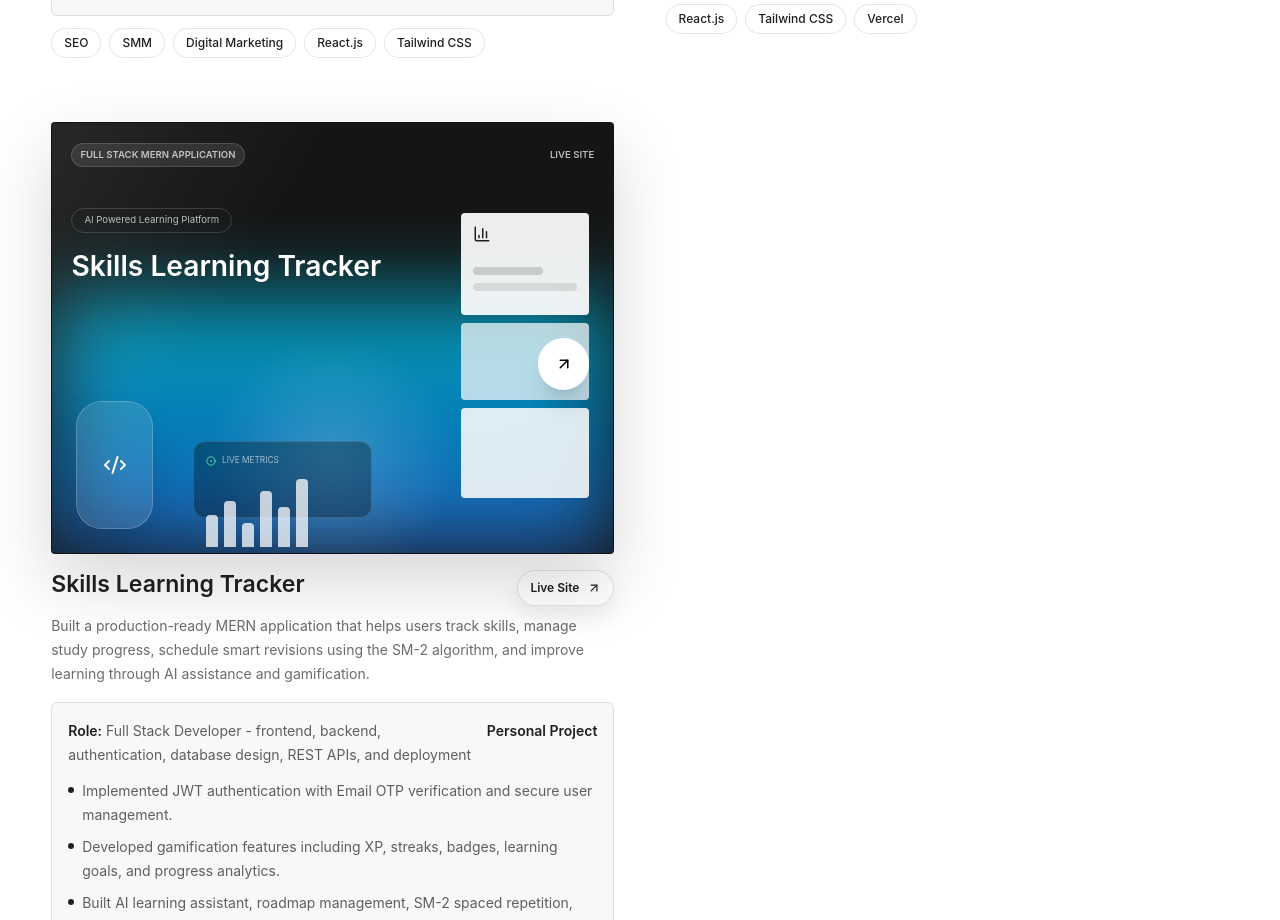
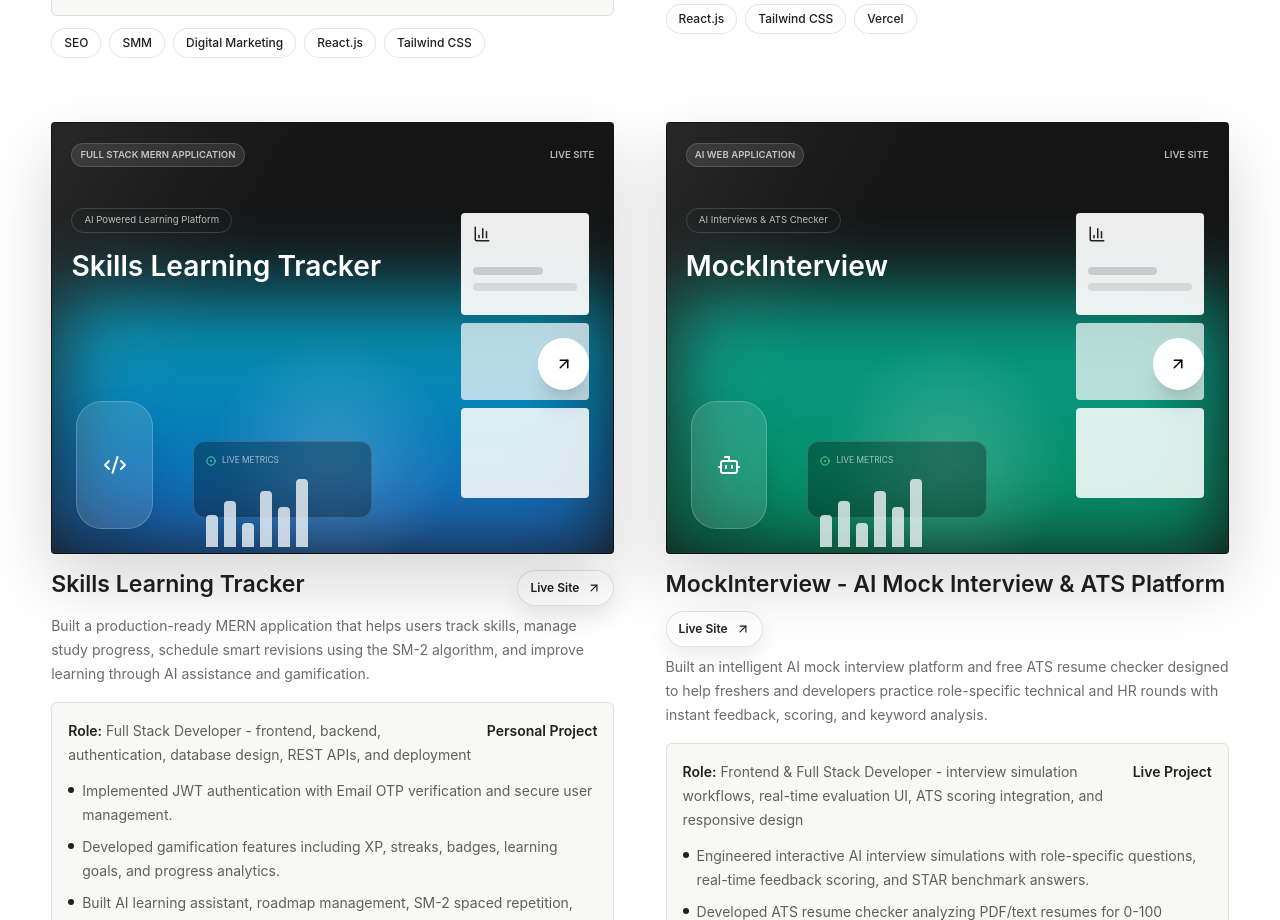
Before and after one commit to Ajaykumaryadav-Aj/ajportfolio, a React (Vite) app: page / in a window 1280 px wide. Shown: the part 1880-2800 px from the top of the page. Built offline with nearby package versions, Linux system fonts and the light colour scheme.

Commit message:
add new project mockinterview platform

```diff
--- a/ajay-kumar-resume.html
+++ b/ajay-kumar-resume.html
@@ -220,6 +220,15 @@
             <li>Deployed the project for quick client and recruiter review.</li>
           </ul>
         </div>
+        <div class="item">
+          <h3>MocInterview - AI Mock Interview & ATS Platform</h3>
+          <p class="meta">Live Project | React.js, AI Integration, ATS Scanner, Tailwind CSS, Vercel</p>
+          <ul>
+            <li>Built an AI mock interview simulation platform with real-time feedback scoring and STAR benchmark answers.</li>
+            <li>Engineered a free ATS resume checker calculating compatibility scores (0-100) and keyword detection.</li>
+            <li>Created dedicated interview tracks for JavaScript fundamentals, React, and fresher technical prep.</li>
+          </ul>
+        </div>
       </section>
 
       <section>
--- a/src/data/portfolio.js
+++ b/src/data/portfolio.js
@@ -1,4 +1,5 @@
 import {
+  Bot,
   Braces,
   CircleDot,
   Code2,
@@ -17,7 +18,7 @@ const publicAsset = (path) => `${import.meta.env.BASE_URL}${path}`
 export const profile = {
   firstName: 'AJAY',
   lastName: 'KUMAR',
-  role: 'Frontend Developer',
+  role: 'Software Developer',
   badge: 'Available for New Project',
   intro:
     'Building responsive React and Flutter experiences with clean UI systems, fast-loading pages, and practical product thinking.',
@@ -32,7 +33,7 @@ export const profile = {
 }
 
 export const navItems = [
-  { label: 'Work', href: '#work', count: '02' },
+  { label: 'Work', href: '#work', count: '04' },
   { label: 'Service', href: '#service', count: '04' },
   { label: 'Skills', href: '#skills', count: '06' },
   { label: 'Experience', href: '#experience', count: '1y+' },
@@ -110,6 +111,32 @@ export const projects = [
     href: 'https://skills-tracker-topaz.vercel.app/',
     accent: 'from-blue-500 to-cyan-400',
     icon: Code2,
+  },
+  {
+    title: 'MockInterview - AI Mock Interview & ATS Platform',
+    category: 'AI Web Application',
+    kicker: 'AI Interviews & ATS Checker',
+    description:
+      'Built an intelligent AI mock interview platform and free ATS resume checker designed to help freshers and developers practice role-specific technical and HR rounds with instant feedback, scoring, and keyword analysis.',
+    role:
+      'Frontend & Full Stack Developer - interview simulation workflows, real-time evaluation UI, ATS scoring integration, and responsive design',
+    timeline: 'Live Project',
+    impact: [
+      'Engineered interactive AI interview simulations with role-specific questions, real-time feedback scoring, and STAR benchmark answers.',
+      'Developed ATS resume checker analyzing PDF/text resumes for 0-100 compatibility scores, missing keyword detection, and bullet improvements.',
+      'Created specialized interview tracks for JavaScript fundamentals, React, Frontend engineering, HR behavioral, and campus placement prep.',
+    ],
+    tags: [
+      'React.js',
+      'AI Integration',
+      'ATS Scanner',
+      'Tailwind CSS',
+      'JavaScript',
+      'Vercel'
+    ],
+    href: 'https://mocinterview.vercel.app/',
+    accent: 'from-emerald-500 to-teal-400',
+    icon: Bot,
   },
 ]
 
```
Also changed, not shown: 1 other file (tests, documents, lock files or other folders). Lines whose indentation alone changed are shown as unchanged.
